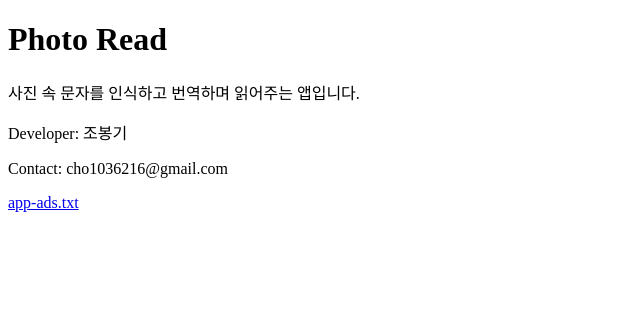
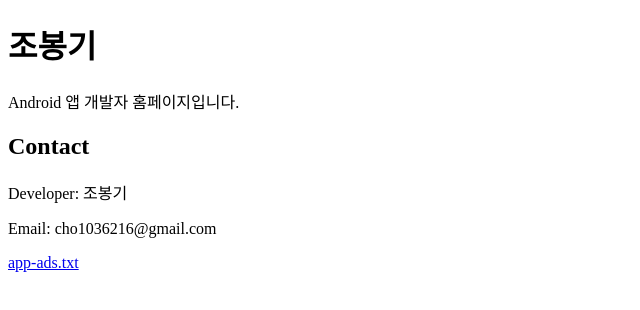
Before and after one commit to cho9199/cho9199.github.io, a plain HTML site: page index.html in a window 1280 px wide. Shown: the whole page, without its empty margins (0-640 px from the left). Drawn offline with Linux system fonts and the light colour scheme.

Commit message:
Update index.html for developer homepage

```diff
--- a/index.html
+++ b/index.html
@@ -3,13 +3,16 @@
 <head>
   <meta charset="UTF-8">
   <meta name="viewport" content="width=device-width, initial-scale=1.0">
-  <title>Photo Read - 개발자 홈페이지</title>
+  <title>조봉기 - 앱 개발자</title>
 </head>
 <body>
-  <h1>Photo Read</h1>
-  <p>사진 속 문자를 인식하고 번역하며 읽어주는 앱입니다.</p>
+  <h1>조봉기</h1>
+  <p>Android 앱 개발자 홈페이지입니다.</p>
+
+  <h2>Contact</h2>
   <p>Developer: 조봉기</p>
-  <p>Contact: cho1036216@gmail.com</p>
-  <a href="/app-ads.txt">app-ads.txt</a>
+  <p>Email: cho1036216@gmail.com</p>
+
+  <p><a href="/app-ads.txt">app-ads.txt</a></p>
 </body>
 </html>
```
